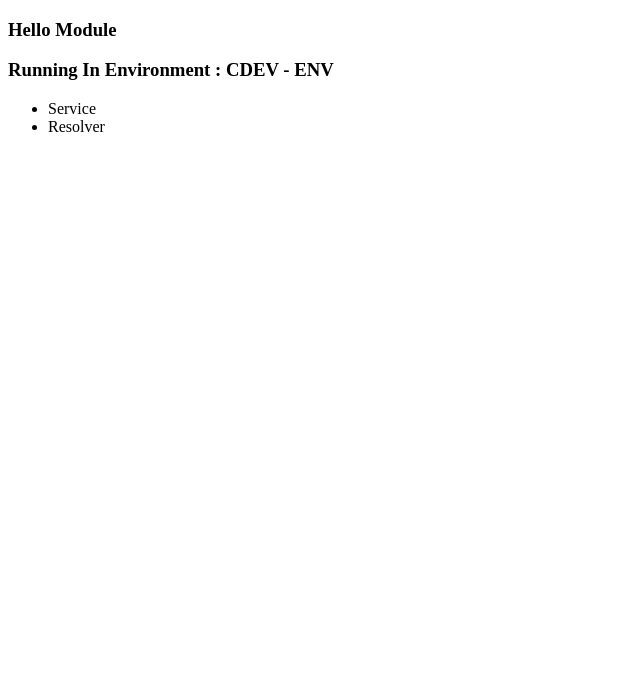
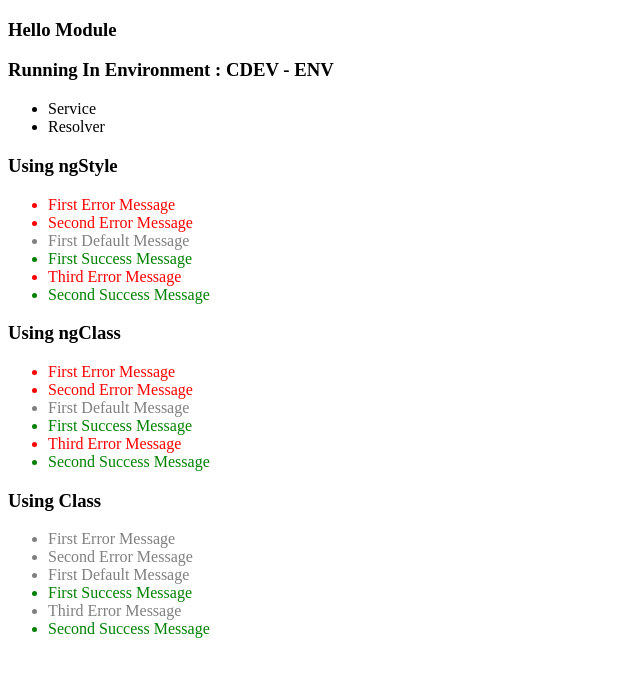
Before and after one commit to lakshmansha/ngAngularPractices, an Angular app: page /hello in a window 1280 px wide. Shown: the top 676 px of the page, without its empty margins (0-640 px from the left). Built offline with nearby package versions, Linux system fonts and the light colour scheme; no server answers.

Commit message:
Added Dynamic Styles.

```diff
--- /dev/null
+++ b/src/app/hello/IStatus.interface.ts
@@ -0,0 +1,14 @@
+export interface IStatus {
+    Status: string;
+    Message: string;
+}
+
+export class Status implements IStatus {
+    Status: string;
+    Message: string;
+
+    constructor(Status: string, Message: string) {
+        this.Status = Status;
+        this.Message = Message;
+    }
+}
--- a/src/app/hello/hello.component.html
+++ b/src/app/hello/hello.component.html
@@ -9,3 +9,23 @@
         <li *ngFor="let item of Data">{{ item }}</li>
     </ul>
 </div>
+<div>
+    <h3>Using <b>ngStyle</b></h3>
+    <ul>
+        <li *ngFor="let item of Status" [ngStyle]="{ 'color': getColor(item.Status) }">{{ item.Message }}</li>
+    </ul>
+</div>
+
+<div>
+    <h3>Using <b>ngClass</b></h3>
+    <ul>
+        <li *ngFor="let item of Status" class="default" [class.deff]="item.Status.toLocaleLowerCase() === 'success'" [ngClass]="item.Status.toLocaleLowerCase()">{{ item.Message }}</li>
+    </ul>
+</div>
+
+<div>
+    <h3>Using <b>Class </b></h3>
+    <ul>
+        <li *ngFor="let item of Status" class="default" [class.success]="item.Status.toLocaleLowerCase() === 'success'">{{ item.Message }}</li>
+    </ul>
+</div>
--- a/src/app/hello/hello.component.scss
+++ b/src/app/hello/hello.component.scss
@@ -0,0 +1,16 @@
+
+.deff {
+    color: orangered;
+}
+
+.default {
+    color: gray;
+}
+
+.success {
+    color: green;
+}
+
+.error {
+    color: red;
+}
--- a/src/app/hello/hello.component.ts
+++ b/src/app/hello/hello.component.ts
@@ -2,6 +2,7 @@ import { Component, OnInit } from '@angular/core';
 import { ActivatedRoute } from '@angular/router';
 
 import { environment } from '../../environments/environment';
+import { Status } from './IStatus.interface';
 
 @Component({
   selector: 'app-hello',
@@ -19,6 +20,7 @@ export class HelloComponent implements OnInit {
 
   title: string;
   Data: string[];
+  Status: Status[];
 
   //#endregion
 
@@ -27,7 +29,25 @@ export class HelloComponent implements OnInit {
   ngOnInit(): void {
     this.title = this.route.snapshot.data.title;
     this.Data = this.route.snapshot.data.responses['Data'];
+    this.Status = this.route.snapshot.data.responses['Status'];
     this.EnvName = environment.EnvName;
   }
 
+
+  //#region Switch Styles
+
+  getColor(status: string) {
+    switch (status.toLocaleLowerCase()) {
+      case 'success':
+        return 'green';
+      case 'error':
+        return 'red';
+      case 'default':
+        return 'gray';
+    }
+  }
+
+  //#endregion
+
+
 }
--- a/src/app/hello/hello.resolver.ts
+++ b/src/app/hello/hello.resolver.ts
@@ -12,11 +12,13 @@ export class HelloResolver implements Resolve<any> {
 
     resolve(route: ActivatedRouteSnapshot): Observable<any> | Promise<any> | any {
         return forkJoin([
-            this.helloService.getData()
+            this.helloService.getData(),
+            this.helloService.getStatus()
         ]).pipe(
             map(allResponses => {
                 return {
-                    Data: allResponses[allResponses.length - 1]
+                    Data: allResponses[allResponses.length - 2],
+                    Status: allResponses[allResponses.length - 1]
                 };
             })
         );
--- a/src/app/hello/hello.service.ts
+++ b/src/app/hello/hello.service.ts
@@ -1,5 +1,7 @@
 import { Injectable } from '@angular/core';
 import { of, Observable } from 'rxjs';
+
+import { Status } from './IStatus.interface';
 
 @Injectable({
   providedIn: 'root'
@@ -7,13 +9,25 @@ import { of, Observable } from 'rxjs';
 export class HelloService {
 
   tempData: string[] = [];
+  tempStatus: Status[] = [];
 
   constructor() {
     this.tempData.push("Service");
     this.tempData.push("Resolver");
+
+    this.tempStatus.push(new Status("Error", "First Error Message"));
+    this.tempStatus.push(new Status("Error", "Second Error Message"));
+    this.tempStatus.push(new Status("Default", "First Default Message"));
+    this.tempStatus.push(new Status("Success", "First Success Message"));
+    this.tempStatus.push(new Status("Error", "Third Error Message"));
+    this.tempStatus.push(new Status("Success", "Second Success Message"));
   }
 
   getData(): Observable<any[]> {
     return of(this.tempData);
   }
+
+  getStatus(): Observable<any[]> {
+    return of(this.tempStatus);
+  }
 }
```
